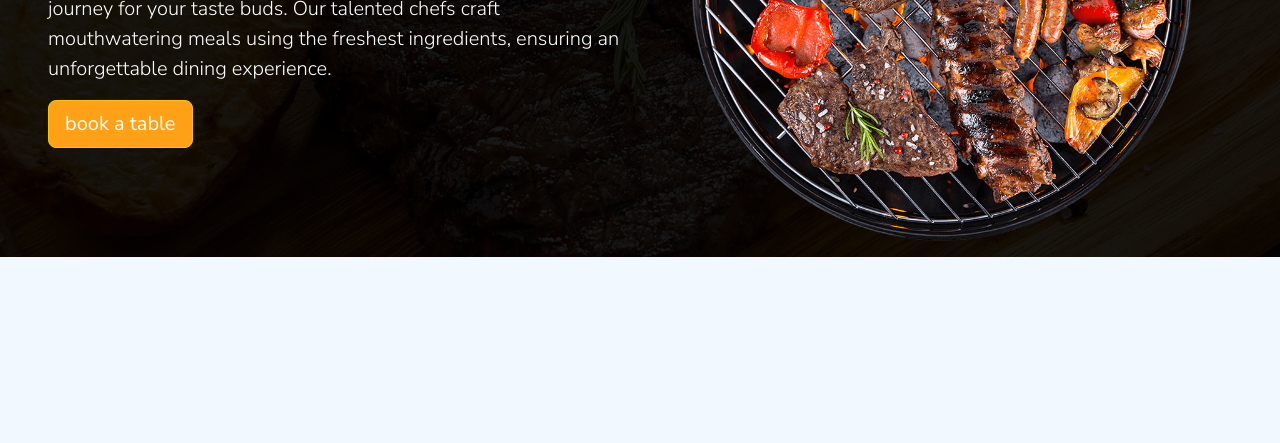
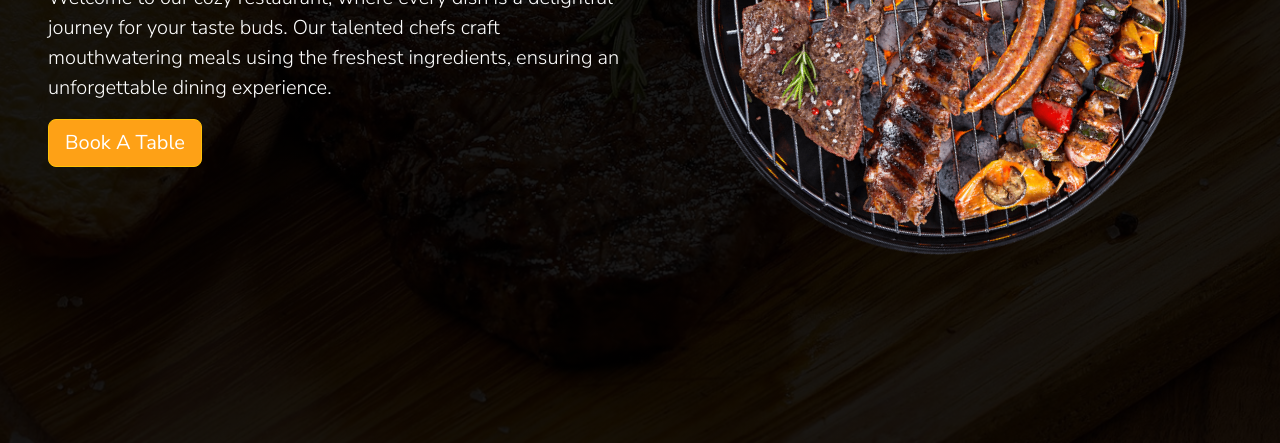
Before and after one commit to AliSepar/restaurant-css-framework, a plain HTML site: page index.html in a window 1280 px wide. Shown: the part 357-800 px from the top of the page. Drawn offline with nearby package versions, Linux system fonts and the light colour scheme.

Commit message:
index page complete

```diff
--- a/index.html
+++ b/index.html
@@ -23,9 +23,9 @@
   <body>
     <main class="container-xxl p-0 main-bg m-auto">
       <header class="col-12 m-a p-0">
-        <nav class="navbar navbar-expand-lg px-lg-5 px-md-2 px-sm-3">
+        <nav class="navbar navbar-expand-lg px-lg-5 px-md-4 px-sm-3">
           <div class="container-fluid">
-            <a class="navbar-brand" href="#">
+            <a class="navbar-brand" href="index.html">
               <h1 class="text-primary">
                 <i class="fa-solid fa-utensils"></i>
                 Restoran
@@ -45,7 +45,7 @@
             <div class="collapse navbar-collapse" id="navbarNavAltMarkup">
               <div class="navbar-nav ml-auto">
                 <a class="nav-link active" href="#">Home</a>
-                <a class="nav-link" href="#">Menu</a>
+                <a class="nav-link" href="index.html">Menu</a>
                 <a class="nav-link" href="#">Pictures</a>
                 <a class="nav-link" href="#">Restaurant</a>
                 <a class="nav-link" href="#">Contact</a>
@@ -54,37 +54,39 @@
           </div>
         </nav>
       </header>
-      <section class="col-12 p-0 mt-3">
-        <div class="jumbotron align-items-center px-lg-5 px-md-2 px-sm-3">
+      <section class="col-12 p-0 mt-3 mt-xxl-5">
+        <div class="jumbotron align-items-center px-lg-5 px-md-4 px-sm-3">
           <div class="row">
-            <div class="col-lg-6 col-md-6 col-sm-12 align-self-center mb-3">
-              <div class="panel">
-                <div class="panel-heading text-lg-start text-sm-center">
+            <div class="col-lg-6 col-md-12 col-sm-12 align-self-center mb-3">
+              <div class="panel pt-md-4">
+                <div
+                  class="panel-heading text-lg-start text-md-center text-sm-center"
+                >
                   Enjoy Our <br />
                   Delicious Meal
                 </div>
                 <div class="panel-body">
-                  <p class="lead text-lg-start text-sm-center">
+                  <p class="lead text-lg-start text-md-center text-sm-center">
                     Welcome to our cozy restaurant, where every dish is a
                     delightful journey for your taste buds. Our talented chefs
                     craft mouthwatering meals using the freshest ingredients,
                     ensuring an unforgettable dining experience.
                   </p>
-                  <a
-                    class="btn btn-warning btn-lg custom-btn align-content-center"
-                    href="#"
-                    role="button"
-                  >
-                    book a table</a
-                  >
+                  <div class="text-lg-start text-md-center text-sm-center">
+                    <a
+                      class="btn btn-warning btn-lg custom-btn"
+                      href="#"
+                      role="button"
+                    >
+                      Book A Table</a
+                    >
+                  </div>
                 </div>
               </div>
             </div>
-            <div class="col-lg-6 col-md-6 col-sm-12">
-              <div
-                class="panel d-flex align-items-center justify-content-center"
-              >
-                <figure class="hero-image">
+            <div class="col-lg-6 col-md-12 col-sm-12">
+              <div class="panel">
+                <figure class="hero-image mx-auto pt-md-4">
                   <img
                     src="./images/hero.png"
                     class="img-fluid"
--- a/style.css
+++ b/style.css
@@ -8,7 +8,9 @@
 body{
     /* height: 100vh; */
     background-color:#F1F8FF;
-    height: 100vh;
+    width: 100%;
+    min-height: 100vh; /* it will give the 100% height but will increase if needed */
+
 }
 .navbar-nav{
     /* float it to right */
@@ -23,10 +25,11 @@ body{
     background-image:linear-gradient(rgba(0,0,0,0.9),rgba(0,0,0,0.9)),url(./images/bg-hero.jpg);
     background-position: center center;
     background-repeat: no-repeat;
-    background-attachment: fixed;
-    background-size: contain;
+    background-size: cover;
+
     /* position: relative; */
     color: white;
+    min-height: 100vh;
 
 }
 .navbar-brand  .text-primary{
@@ -51,14 +54,29 @@ body{
     margin-bottom: 10px;
 }
 
-.panel-body > .custom-btn{
+.custom-btn{
     background-color: #FEA116;
-    color: white;
+    color: white !important;
+    margin-inline: auto;
 }
 
 .hero-image{
-    max-width: 500px;
+    max-width: 490px;
+    overflow: hidden;
 }
-.hero-image img{
-    max-width: 100%;
+.hero-image > img{
+    width: 100%;
+    animation: rotation 50s infinite linear;
+    border-radius: 50%;
+    overflow-clip-margin: content-box;
+    overflow: clip;
 }
+
+@keyframes rotation {
+    from {
+        transform: rotate(0deg);
+      }
+      to {
+        transform: rotate(359deg);
+      }
+}
```
